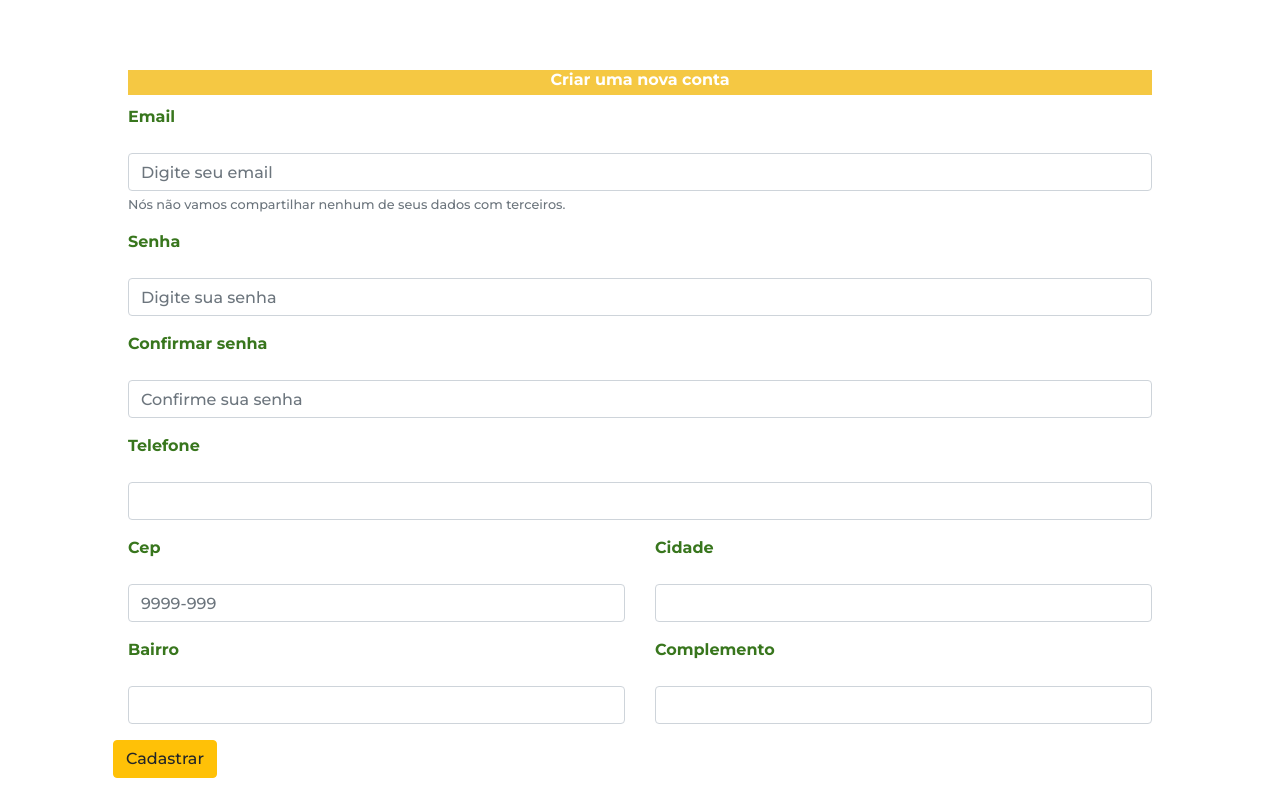
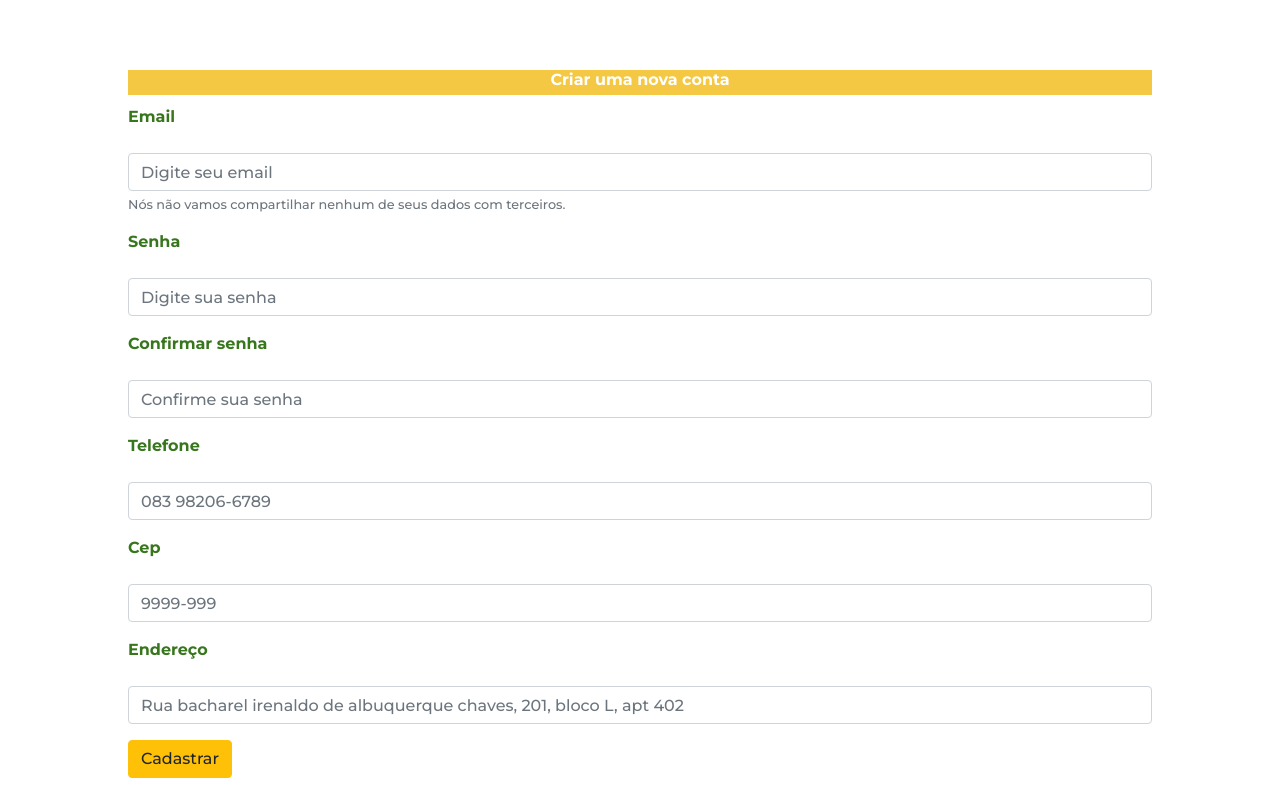
Before and after one commit to douglasliralima/Beak, a React (Create React App) app in the folder frontend/: page /cadastro in a window 1280 px wide. Built offline with nearby package versions, Linux system fonts and the light colour scheme.

Commit message:
1.5v - Cadastro compatibilizacao com servidor

```diff
--- a/frontend/src/pages/cadastro/Cadastro.js
+++ b/frontend/src/pages/cadastro/Cadastro.js
@@ -10,7 +10,7 @@ import "./Cadastro.css";
 class Cadastro extends React.Component {
     constructor(props){
         super(props);
-        let campos = ["email", "senha", "senhaCheck", "cep", "city", "neighborhood", "complement"]
+        let campos = ["email", "senha", "senhaCheck", "cep", "endereco"]
         let aux = {}
         for (let i in campos) {
             aux[campos[i]] = false
@@ -32,6 +32,7 @@ class Cadastro extends React.Component {
 
         //Pegando o dicionário que temos e atribuindo o atual valor recebido
         let {formData} = this.state;
+
         formData[name] = value;
         // console.log(this.state.formData)
 
@@ -39,43 +40,60 @@ class Cadastro extends React.Component {
     }
 
 
-     async validateCadastroForm(event){
+     async CadastraForm(event){
+        //Pega os dados do state e define a foto
         let {formData} = this.state;
-        //Retorna quais campos deram erro
-        //se retornar um json vazio, todos os campos estavam corretos e o cadastro foi realizado
-        let errorsDescription = await api.post("newcadastro", formData)
-        let errors = {};
+        formData['foto'] = "eu.png"
+
+        //Tenta cadastrar o cliente e retorna a resposta do servidor
+        return await api.post("cadastro-cliente", formData)
+        .then(function (res) {
+            return res.data
+        }).catch(function (err) {
+            alert("Falha na conexão com servidor");
+            window.location.reload()
+            console.error(err);
+            return false;
+        });
+    }
+
+    cadastro = (e) => {
+        e.preventDefault();
+
+        //Primeiro vamos mandar ao servidor os dados no formulário para ele fazer o cadastro
+        //Sucesso: Mensagem que o cliente foi cadastrado em caso de sucesso
+        //Falha: Mensagens de quais foram os erros
+        let errorsDescription = this.CadastraForm(e)
+        .then(function (res){
+            return res
+        }).catch(function(err){
+            console.error(err);
+            // window.location.reload()
+        });
+
+        //Deixamos todas as flags falsas
+        let {errors} = this.state;
+        for (let error in errors){
+            errors[error] = false
+        }
+
         console.log("ErrorDescription: " + errorsDescription)
-        if (isEmpty(errorsDescription)) {
-            return true;
-        } else {
+        if (errorsDescription == "Cliente valido cadastrado") {
+            alert("Você foi cadastrado!");
+            window.location.reload()
+        }
+        else {
+            //Ligamos a flag de quais erros aconteceram
             for (let error in errorsDescription) {
                 errors[error] = true;
             }
             this.setState({
                 errors : errors,
                 errorsDescription : errorsDescription,
+                formSubmitted: true
             })
-            return false;
         }
-    }
-
-    cadastro = (e) => {
-        console.log("Olá, como vai vc?")
-
-        e.preventDefault();
-
-        let errors = this.validateCadastroForm(e);
         console.log(errors);
-        if(errors === true){
-            alert("You are successfully signed in...");
-            // window.location.reload()
-        } else {
-            this.setState({
-                formSubmitted: true
-            });
-            console.log(this.state)
-        }
     }
 
     render(){
@@ -115,49 +133,32 @@ class Cadastro extends React.Component {
 
                 <FormGroup>
                     <FormLabel><p className = "label">Telefone</p></FormLabel>
-                    <Form.Control  name="telefone" isInvalid = {errors['telefone']} onChange = {this.handleInputChange}/>
+                    <Form.Control  name="telefone" isInvalid = {errors['telefone']} onChange = {this.handleInputChange} placeholder = "083 98206-6789"/>
                     <Form.Control.Feedback type="invalid">
                         {errorsDescription.telefone}
                     </Form.Control.Feedback>
                 </FormGroup>
 
-                <FormGroup as = {Row}>
-                    <Col>
+                <FormGroup>
                     <FormLabel><p className = "label">Cep</p></FormLabel>
                     <Form.Control name = "cep" isInvalid = {errors['cep']} onChange = {this.handleInputChange} placeholder="9999-999"/>
                     <Form.Control.Feedback type="invalid">
                         {errorsDescription.cep}
                     </Form.Control.Feedback>
-                </Col>
-
-                    <Col>
-                        <FormLabel><p className = "label">Cidade</p></FormLabel>
-                        <Form.Control name = "city" isInvalid = {errors['city']} onChange = {this.handleInputChange}/>
-                        <Form.Control.Feedback type="invalid">
-                            {errorsDescription.city}
-                        </Form.Control.Feedback>
-                    </Col>
                 </FormGroup>
 
-                <FormGroup as = {Row}>
-                    <Col>
-                        <FormLabel><p className = "label">Bairro</p></FormLabel>
-                        <Form.Control name = "neighborhood" isInvalid = {errors['neighborhood']} onChange = {this.handleInputChange}/>
+                <FormGroup>
+                    <FormLabel><p className = "label">Endereço</p></FormLabel>
+                    <Form.Control name = "endereco" isInvalid = {errors['endereco']} onChange = {this.handleInputChange} placeholder="Rua bacharel irenaldo de albuquerque chaves, 201, bloco L, apt 402"/>
+
                     <Form.Control.Feedback type="invalid">
-                            {errorsDescription.neighborhood}
+                        {errorsDescription.endereco}
                     </Form.Control.Feedback>
-                    </Col>
-
-                    <Col>
-                        <FormLabel><p className = "label">Complemento</p></FormLabel>
-                        <Form.Control name = "complement" isInvalid = {errors['complement']} onChange = {this.handleInputChange}/>
-                        <Form.Control.Feedback type="invalid">
-                            {errorsDescription.complement}
-                        </Form.Control.Feedback>
-                    </Col>
                 </FormGroup>
             <Row>
+                <Col>
                     <Button type="submit" variant="warning">Cadastrar</Button>
+                </Col>
             </Row>
             </Form>
 
```
Lines whose indentation alone changed are shown as unchanged.
